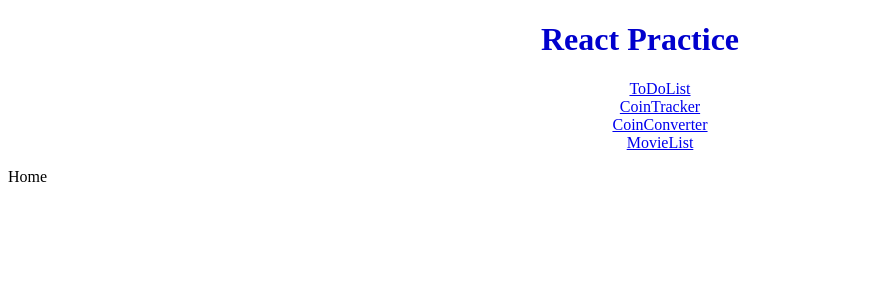
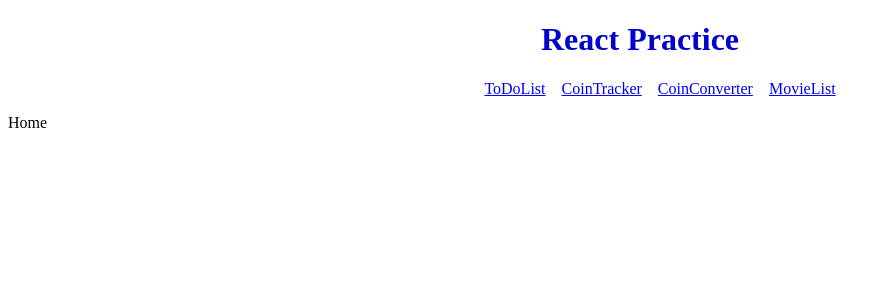
Before and after one commit to jsh5408/React-Practice, a React (Create React App) app: page / in a window 1280 px wide. Shown: the top 300 px of the page, without its empty margins (0-891 px from the left). Built offline with nearby package versions, Linux system fonts and the light colour scheme; the HTML template or start-up script is replaced by a standard one.

Commit message:
Edit Navigation CSS

```diff
--- a/src/components/Navigation.js
+++ b/src/components/Navigation.js
@@ -5,16 +5,16 @@ function Navigation() {
     return (
         <div>
             <ul className={styles.ul}>
-            <li>
+            <li className={styles.li}>
                 <Link to="/todolist">ToDoList</Link>
             </li>
-            <li>
+            <li className={styles.li}>
                 <Link to="/cointracker">CoinTracker</Link>
             </li>
-            <li>
+            <li className={styles.li}>
                 <Link to="/coinconverter">CoinConverter</Link>
             </li>
-            <li>
+            <li className={styles.li}>
                 <Link to="/movielist">MovieList</Link>
             </li>
             </ul>
--- a/src/components/Navigation.module.css
+++ b/src/components/Navigation.module.css
@@ -1,3 +1,8 @@
 .ul {
     list-style: none;
 }
+
+.li {
+    padding: 8px;
+    display: inline;
+}
```
